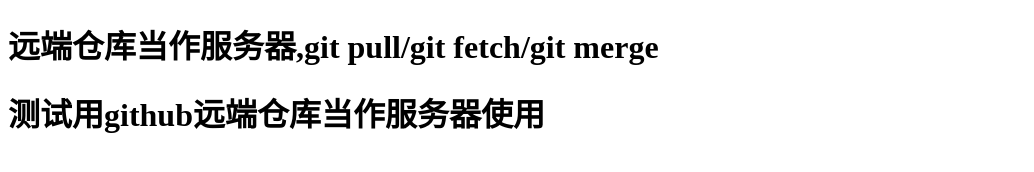
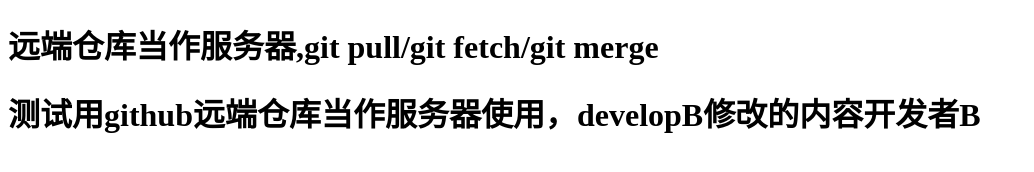
Before and after one commit to zhaohonglee-git/realDemo, a plain HTML site: page index.html in a window 1280 px wide. Shown: the whole page, without its empty margins (0-1034 px from the left). Drawn offline with Linux system fonts and the light colour scheme.

Commit message:
developA change index.html

```diff
--- a/index.html
+++ b/index.html
@@ -7,6 +7,6 @@
 </head>
 <body>
   <h1>远端仓库当作服务器,git pull/git fetch/git merge</h1>
-  <h1>测试用github远端仓库当作服务器使用</h1>
+  <h1>测试用github远端仓库当作服务器使用，developB修改的内容开发者B</h1>
 </body>
 </html>
```
